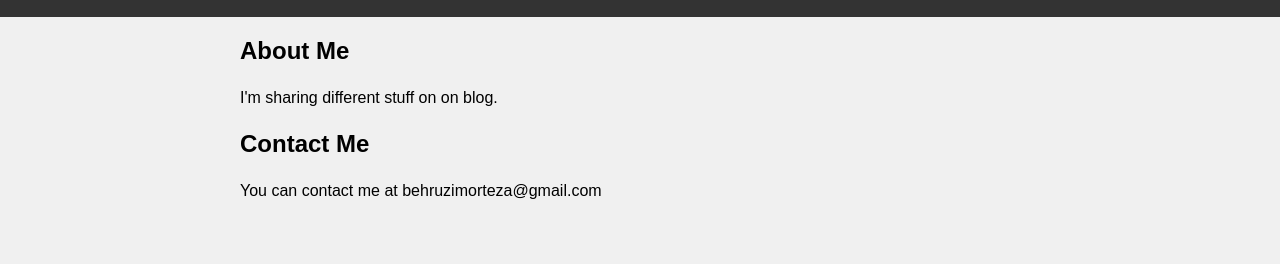
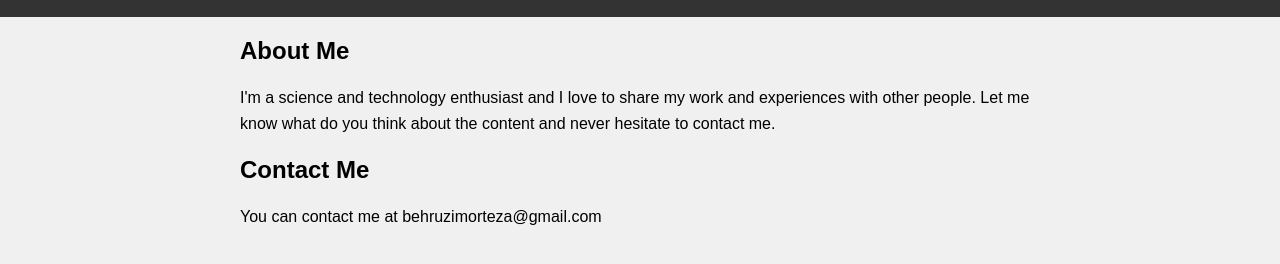
Before and after one commit to mortezabt/Mortezabt, a plain HTML site: page index.html in a window 1280 px wide. Shown: the part 60-324 px from the top of the page. Drawn offline with Linux system fonts and the light colour scheme.

Commit message:
Update index.html

```diff
--- a/index.html
+++ b/index.html
@@ -36,7 +36,8 @@
     </header>
     <div class="container">
         <h2>About Me</h2>
-        <p>I'm sharing different stuff on on blog.</p>
+        <p>I'm a science and technology enthusiast and I love to share my work and experiences with other people.
+        Let me know what do you think about the content and never hesitate to contact me.</p>
         <h2>Contact Me</h2>
         <p>You can contact me at behruzimorteza@gmail.com</p>
     </div>
```
